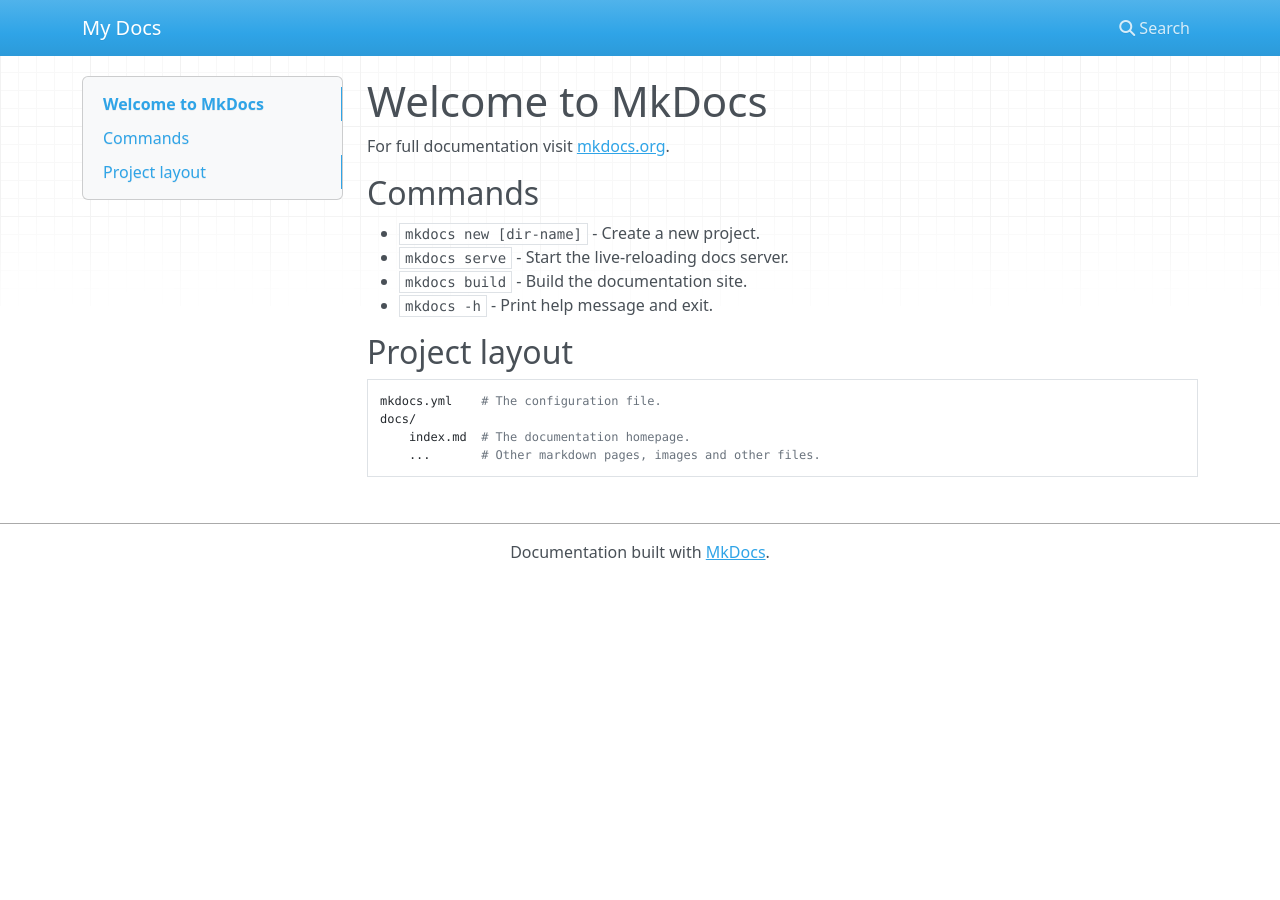
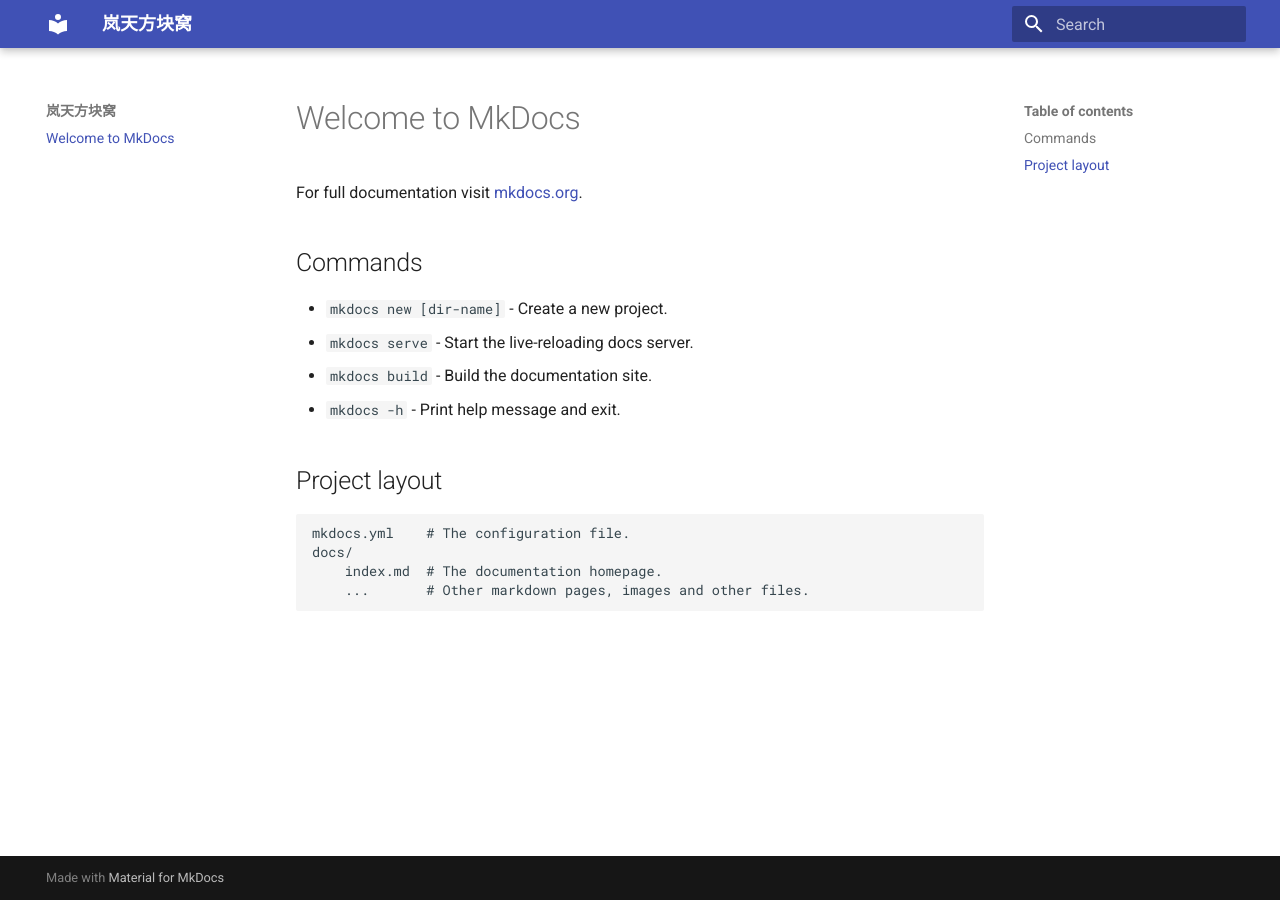
Before and after one commit to mcxiaolan/mc-nest, an MkDocs documentation site: the page built from docs/index.md, in a window 1280 px wide. Built offline with MkDocs 1.6.1 and Material for MkDocs 9.7.7, drawn with Linux system fonts in a browser that asks for light colours; nearby versions of some CDN libraries.

Commit message:
Update mkdocs.yml

```diff
--- a/mkdocs.yml
+++ b/mkdocs.yml
@@ -1 +1,4 @@
-site_name: My Docs
+site_name: 岚天方块窝
+site_url: https://mc.ltya.top
+theme:
+  name: material
```
